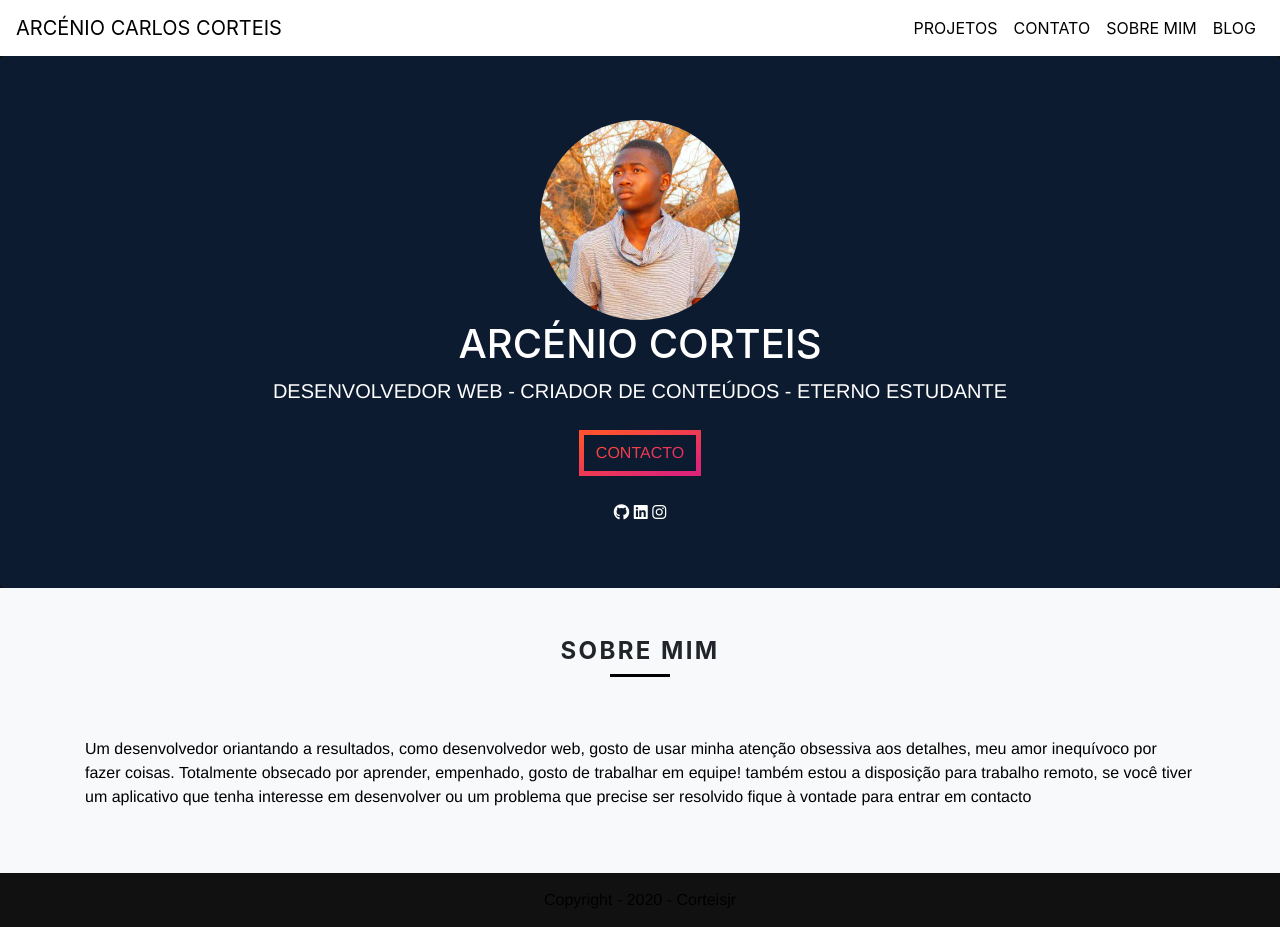
After one commit to corteisjr/Django-Porfolio, a Django app: page /about in a window 1280 px wide. The commit adds this page. Run offline with Django 4.2, Linux system fonts and the light colour scheme; some libraries are stand-ins or nearby versions.

Commit message:
about adicionado

```diff
--- a/myPortfolio/static/css/global.css
+++ b/myPortfolio/static/css/global.css
@@ -98,3 +98,9 @@ p {
     box-shadow: #222 1px 0 10px;
     text-decoration: underline;
   }
+
+  /* Tecnologias */
+
+  .tecnologias {
+      margin: 0 auto;
+  }
--- /dev/null
+++ b/myPortfolio/templates/about.html
@@ -0,0 +1,19 @@
+{% extends 'base.html' %}
+
+
+{% block title %}
+    Sobre mim
+{% endblock title %}
+
+
+{% block content %}
+<div class=" py-5 bg-light" >
+    <div class="container">
+        <h2 class="subtitulo">Sobre mim</h2>
+        <p>Um desenvolvedor oriantando a resultados, como desenvolvedor web, gosto de usar minha atenção obsessiva aos detalhes, meu amor inequívoco por fazer coisas.
+            Totalmente obsecado por aprender, empenhado, gosto de trabalhar em equipe! também estou a disposição para trabalho remoto, se você tiver um aplicativo que tenha
+            interesse em desenvolver ou um problema que precise ser resolvido fique à vontade para entrar em contacto
+        </p>
+    </div>
+</div>
+{% endblock content %}
--- a/myPortfolio/templates/base.html
+++ b/myPortfolio/templates/base.html
@@ -16,7 +16,7 @@
 <body>
     <header>
         <nav class="navbar navbar-expand-md navbar-light" style="background-color:#fff">
-            <a class="navbar-brand" href="#" style=color:#000>ARCÉNIO CARLOS CORTEIS</a>
+            <a class="navbar-brand" href="/" style=color:#000>ARCÉNIO CARLOS CORTEIS</a>
             <button class="navbar-toggler" type="button" data-toggle="collapse" data-target="#navbarsExample04"
                 aria-controls="navbarsExample04" aria-expanded="false" aria-label="Toggle navigation">
                 <span class="navbar-toggler-icon"></span>
@@ -35,7 +35,7 @@
                     </li>
 
                     <li>
-                        <a href="#sobre-mim" class="nav-link" style=color:#000>Sobre mim</a>
+                        <a href="{% url 'about' %}" class="nav-link" style=color:#000>Sobre mim</a>
                     </li>
 
                     <li>
@@ -45,7 +45,20 @@
             </div>
         </nav>
     </header>
-
+    <section class="jumbotron text-center corPrimaria">
+        <div class="container">
+            <a href="/"><img src="{% static 'img/perfil.jpeg' %}" class="foto-perfil" alt="Arcénio Corteis" width='200'></a>
+            <h1 class="jumbotron-heading" style="color:#fff;text-transform: uppercase;">Arcénio Corteis</h1>
+            <p class="lead" style="color:#fff !important;">Desenvolvedor web - Criador de conteúdos - Eterno estudante
+            </p>
+            <p>
+                <a href="#contato" class="btn btn-dark my-2">CONTACTO</a>
+            </p>
+            <a href="https://github.com/corteisjr"><i style="color:#fff" class="fab fa-github"></i></a>
+            <a href="https://www.linkedin.com/arcenio-corteisjr"><i style="color:#fff" class="fab fa-linkedin"></i></a>
+            <a href="#"><i style="color:#fff" class="fab fa-instagram"></i></a>
+        </div>
+    </section>
     {% block content %}
 
     {% endblock content %}
--- a/myPortfolio/urls.py
+++ b/myPortfolio/urls.py
@@ -3,5 +3,5 @@ from myPortfolio.views import *
 
 urlpatterns = [
     path('', home_view, name='home'),
-    path("<int:id>", list_projects, name='profile'),
+    path("about", about, name='about'),
 ]
--- a/myPortfolio/views.py
+++ b/myPortfolio/views.py
@@ -47,5 +47,6 @@ def home_view(request):
     return render(request, template_name='home.html', context=context, status=200)
 
 
-def list_projects(request, id=None):
-    pass
+def about(request):
+
+    return render(request, template_name='about.html', status=200)
```
Also changed, not shown: myPortfolio/templates/home.html (+1 -18 lines), myPortfolio/static/img/bootstrap.png (added), myPortfolio/static/img/django.png (added), myPortfolio/static/img/github.png (added), myPortfolio/static/img/icons8-c-sharp-logo-50.png (added), myPortfolio/static/img/javaScript.png (added), myPortfolio/static/img/mysql.png (added), myPortfolio/static/img/python.png (added).
